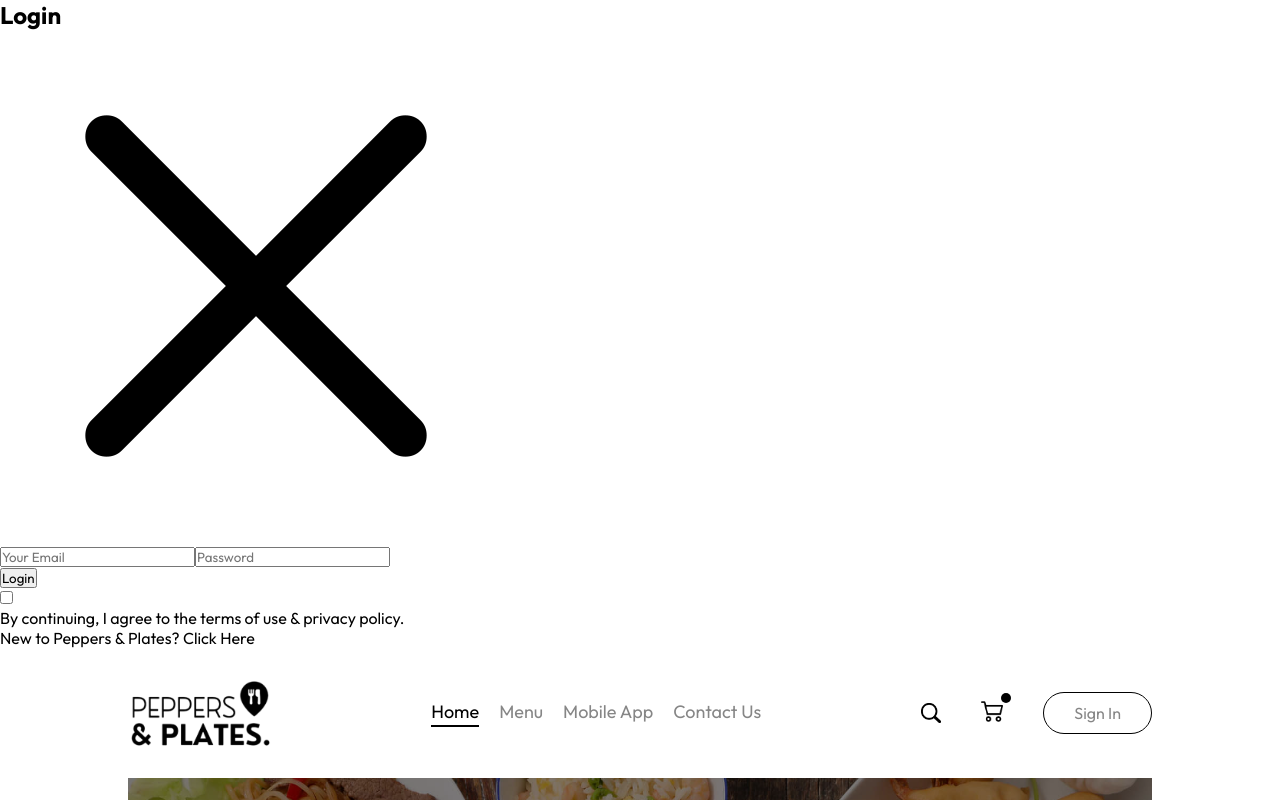
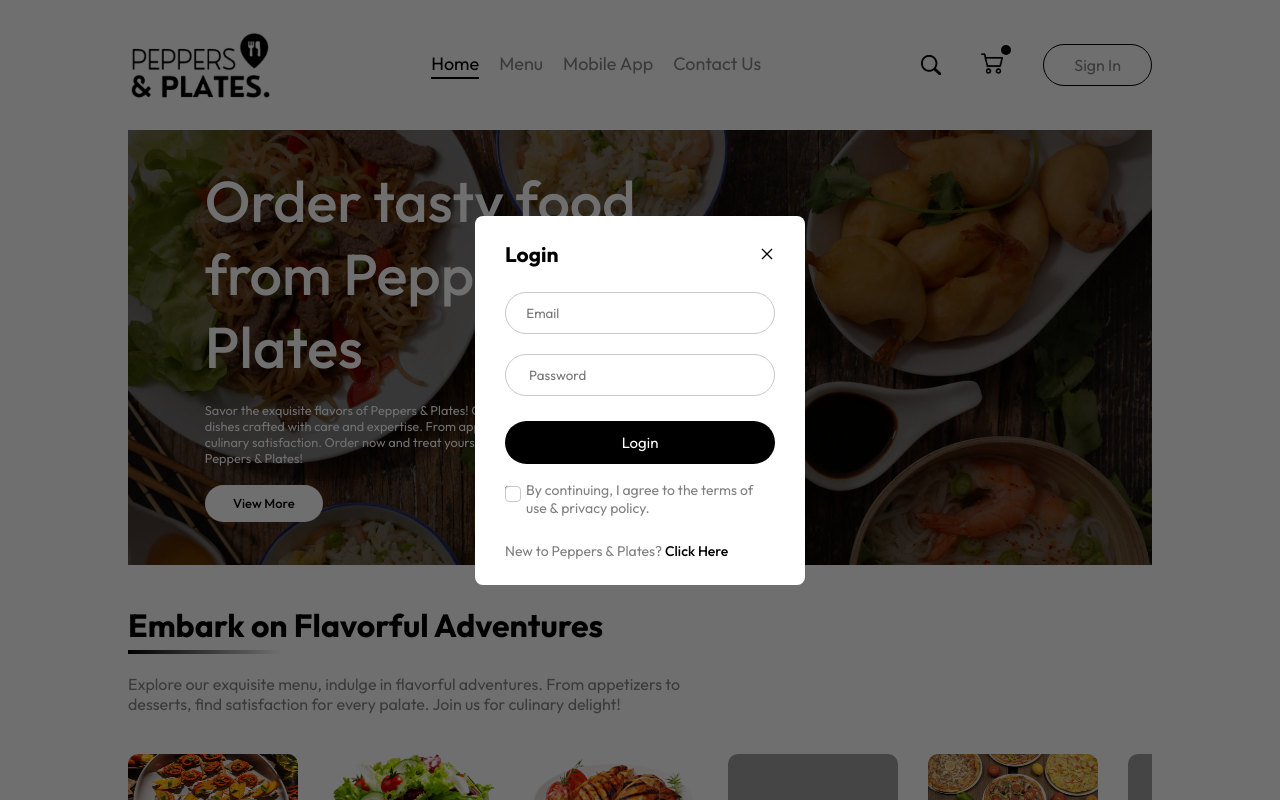
Before and after one commit to Rizz-33/Peppers-and-Plates, a React (Vite) app in the folder frontend/: page / in a window 1280 px wide. Both pictures are taken after a click on the button "Sign In". Shown: the top 800 px of the page. Built offline with nearby package versions, Linux system fonts and the light colour scheme; grey boxes are pictures that could not be loaded.

Commit message:
style: Login popup

```diff
--- a/frontend/src/components/header/Header.css
+++ b/frontend/src/components/header/Header.css
@@ -37,7 +37,7 @@
     border: none;
     color: black;
     font-weight: 500;
-    padding: 1vw 2.3vw;
+    padding: 0.8vw 2.2vw;
     background-color: white;
     font-size: max(1vw,13px);
     border-radius: 50px;
--- a/frontend/src/components/loginPopup/LoginPopup.css
+++ b/frontend/src/components/loginPopup/LoginPopup.css
@@ -0,0 +1,92 @@
+.login-popup{
+    position: absolute;
+    z-index: 1;
+    width: 100%;
+    height: 100%;
+    background-color: #00000090;
+    display: grid;
+}
+.crossimg{
+    width: 16px;
+}
+.login-popup-container{
+    place-self: center;
+    width: max(23vw, 330px);
+    color: #808080;
+    background-color: white;
+    display: flex;
+    flex-direction: column;
+    gap: 25px;
+    padding: 25px 30px;
+    border-radius: 8px;
+    font-size: 14px;
+    animation: fadeIn 0.5s;
+}
+.login-popup-title{
+    display: flex;
+    justify-content: space-between;
+    align-items: center;
+    color: black;
+}
+.login-popup-title img{
+    width: 16px;
+    cursor: pointer;
+}
+.login-popup-inputs{
+    display: flex;
+    flex-direction: column;
+    gap: 20px;
+}
+.login-popup-inputs input{
+    outline: none;
+    border: 1px solid #c9c9c9;
+    padding: 12px;
+    border-radius: 24px;
+}
+.login-popup-container button{
+    border: none;
+    padding: 12px;
+    border-radius: 24px;
+    color: white;
+    background-color: black;
+    font-size: 15px;
+    transition: 0.3s;
+    cursor: pointer;
+}
+.login-popup-container button:hover {
+    box-shadow: 0 4px 12px rgba(116, 116, 116, 0.5);
+}
+.login-popup-condition{
+    display: flex;
+    align-items: start;
+    gap: 8px;
+    margin-top: -8px;
+}
+.login-popup-condition input{
+    margin-top: 5px;
+}
+input[type="checkbox"]:checked + label {
+    color: black;
+}
+input[type="checkbox"]::before {
+    content: '';
+    display: block;
+    width: 14px;
+    height: 14px;
+    border: 1px solid #c9c9c9;
+    background: white;
+    border-radius: 4px;
+}
+input[type="checkbox"]:checked::before {
+    content: '✓';
+    background: black;
+    color: white;
+    font-weight: bold;
+    text-align: center;
+    font-size: 10px;
+}
+.login-popup p span {
+    color: black;
+    font-weight: 500;
+    cursor: pointer;
+}
--- a/frontend/src/components/loginPopup/LoginPopup.jsx
+++ b/frontend/src/components/loginPopup/LoginPopup.jsx
@@ -10,12 +10,12 @@ const LoginPopup = ({setShowLogin}) => {
             <form className='login-popup-container'>
                 <div className="login-popup-title">
                     <h2>{currState}</h2>
-                    <img onClick={()=>setShowLogin(false)} src={assets.cross_icon} alt="" />
+                    <img className='crossimg' onClick={()=>setShowLogin(false)} src={assets.cross_icon} alt="" />
                 </div>
                 <div className="login-popup-inputs">
-                    {currState==="Login"?<></>:<input type="text" placeholder='Your Name' required />}
-                    <input type="email" placeholder='Your Email' required />
-                    <input type="password" placeholder='Password' required />
+                    {currState==="Login"?<></>:<input type="text" placeholder=' Name' required />}
+                    <input type="email" placeholder='   Email' required />
+                    <input type="password" placeholder='    Password' required />
                 </div>
                 <button>{currState==="Sign Up"?"Create Account":"Login"}</button>
                 <div className="login-popup-condition">
```
